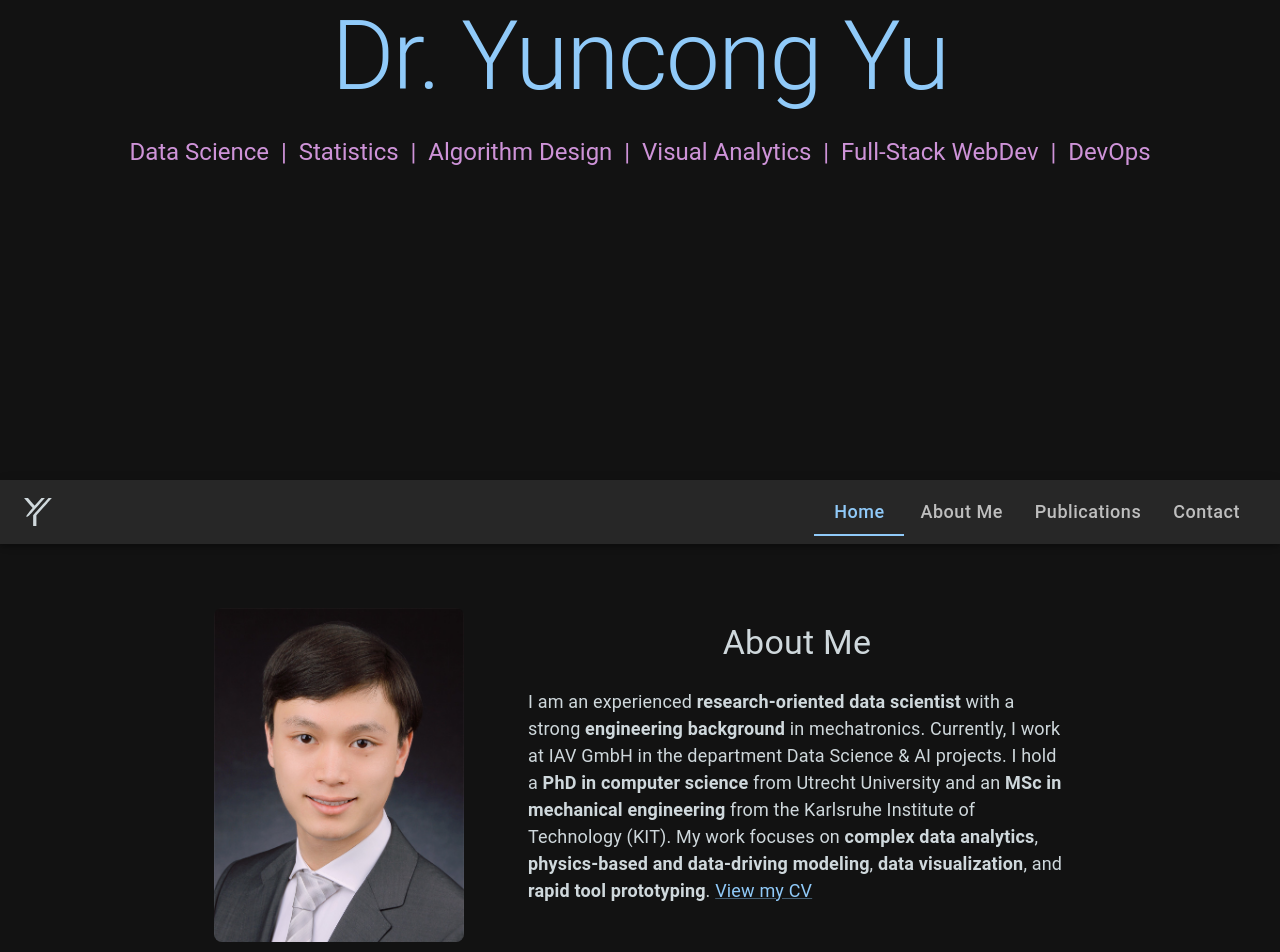
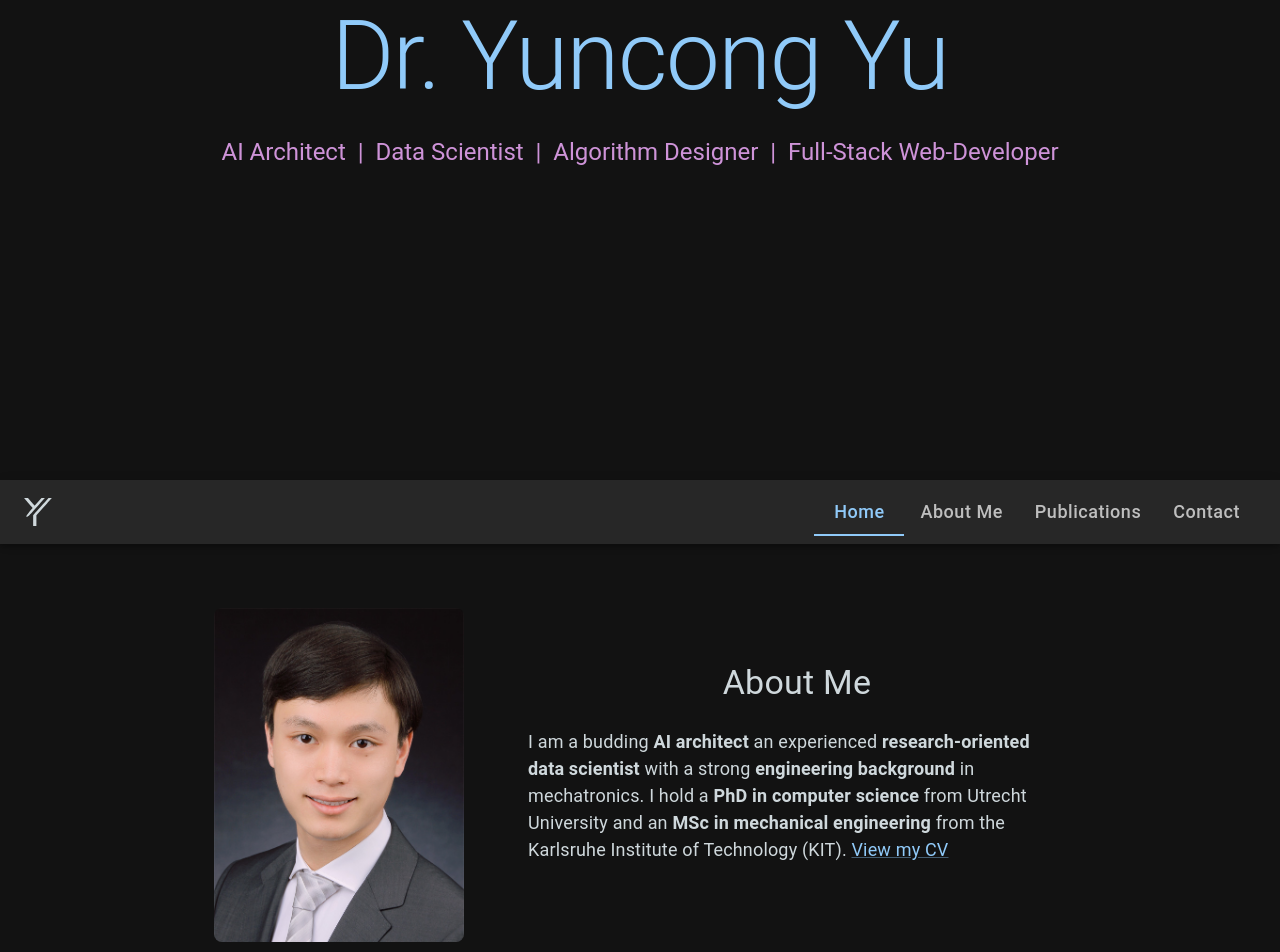
Before and after one commit to YuncongYu/yuncongyu.github.io, a React (Vite) app: page / in a window 1280 px wide. Shown: the part 280-1232 px from the top of the page. Built offline with nearby package versions, Linux system fonts and the light colour scheme; some icons are missing.

Commit message:
feat: updated hero and about me

```diff
--- a/src/AboutMe/about-me-config.tsx
+++ b/src/AboutMe/about-me-config.tsx
@@ -3,19 +3,23 @@ import Strong from "../Strong/Strong";
 const aboutMeConfig = {
   overview: (
     <>
-      I am an experienced
+      I am a budding
+      <Strong>AI architect</Strong>{" "}
+      an experienced
       <Strong>research-oriented data scientist</Strong>{" "}
       with a strong
       <Strong>engineering background</Strong>{" "}
-      in mechatronics. Currently, I work at IAV GmbH in the department Data
-      Science & AI projects. I hold a<Strong>PhD in computer science</Strong>{" "}
+      in mechatronics.
+      I hold a<Strong>PhD in computer science</Strong>{" "}
       from Utrecht University and an
       <Strong>MSc in mechanical engineering</Strong>{" "}
-      from the Karlsruhe Institute of Technology (KIT). My work focuses on
-      <Strong>complex data analytics</Strong>,
-      <Strong>physics-based and data-driving modeling</Strong>,
-      <Strong>data visualization</Strong>, and
-      <Strong>rapid tool prototyping</Strong>.
+      from the Karlsruhe Institute of Technology (KIT).
+      {/* My work focuses/focused on
+      <Strong>AI Architectural Design</Strong>,
+      <Strong>data analytics</Strong>,
+      <Strong>physics-based & data-driving modeling</Strong>,
+      as well as
+      <Strong>tool development</Strong>. */}
     </>
   ),
 };
--- a/src/Home/home-config.ts
+++ b/src/Home/home-config.ts
@@ -1,12 +1,13 @@
 const homeConfig = {
   name: "Dr. Yuncong Yu",
   portfolio: [
-    "Data Science",
-    "Statistics",
-    "Algorithm Design",
-    "Visual Analytics",
-    "Full-Stack WebDev",
-    "DevOps",
+    "AI Architect",
+    "Data Scientist",
+    // "Statistics",
+    "Algorithm Designer",
+    // "Visual Analytics",
+    "Full-Stack Web-Developer",
+    // "DevOps",
   ],
   arrowHeight: 4,  // [vh]
 };
```
